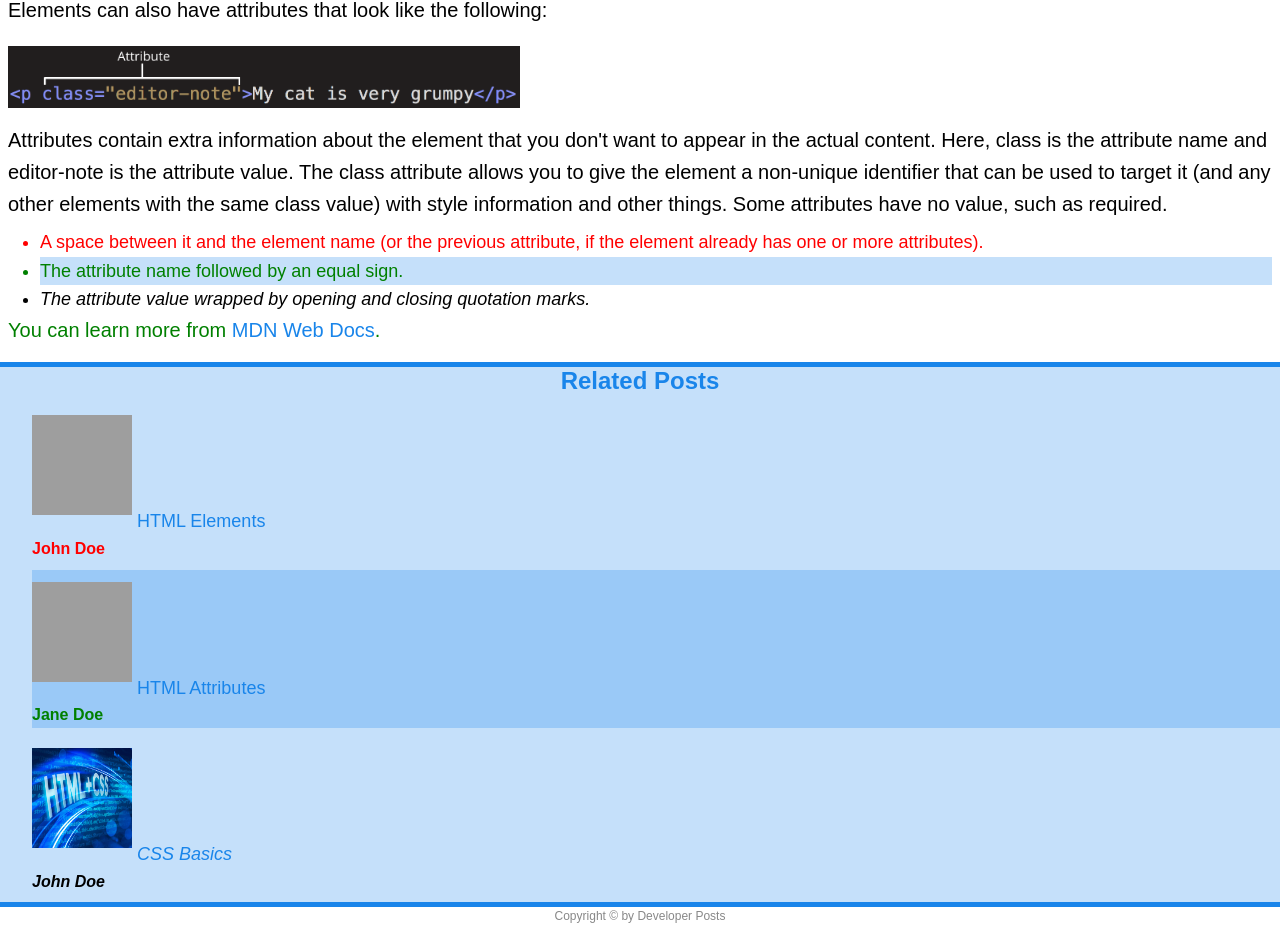
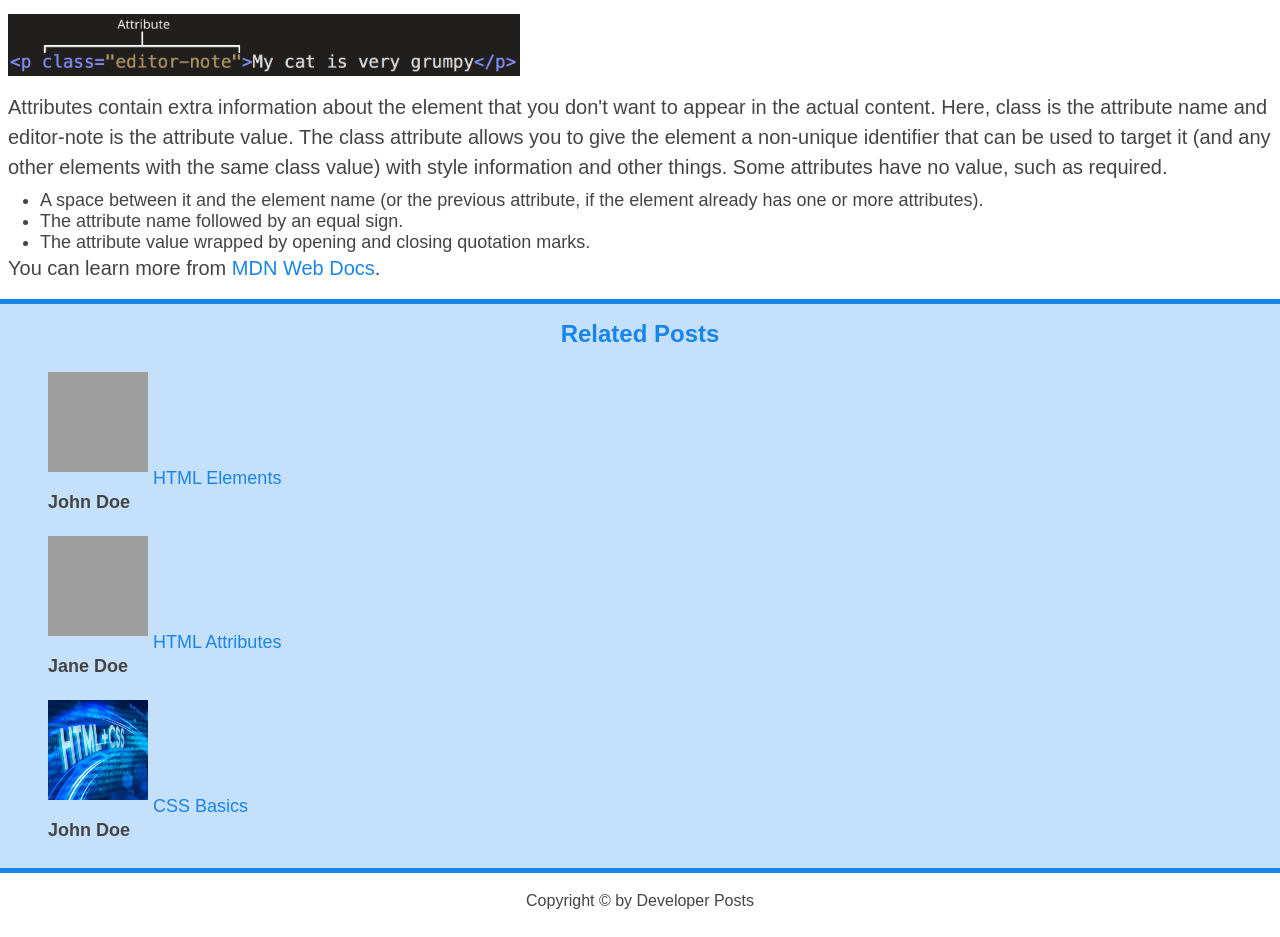
Before and after one commit to cepi-dev/2023-24-html-css-course, a plain HTML site: page index.html in a window 1280 px wide. Shown: the part 1215-2152 px from the top of the page. Drawn offline with Linux system fonts and the light colour scheme; grey boxes are pictures that could not be loaded.

Commit message:
modified:   style.css

```diff
--- a/style.css
+++ b/style.css
@@ -1,28 +1,33 @@
 * {
+    margin: 0;
     padding: 0;
-    margin: 0;
 }
 
 body {
     font-family: sans-serif;
+    color: #444;
 }
 
 .main-header {
-    background-color: rgba(25, 133, 234, 0.25);
-    border: solid #1985EA;
+    background-color: rgba(25, 133, 234, .25);
+    padding: 16px;
+    /* border-top: 5px solid #1985ea;
+    border-bottom: 5px solid #1985ea; */
+    border: solid #1985ea;
     border-width: 5px 0;
-    padding: 16px;
+}
+
+.main-header h2 {
+    margin: 0;
 }
 
 .main-header nav {
     margin-top: 16px;
-    padding-left: 8px;
 }
 
 header {
     margin-bottom: 16px;
 }
-
 
 nav {
     font-size: 18px;
@@ -33,38 +38,18 @@ article {
 }
 
 h1, h2, h3, h4 {
-    color: #1985EA;
-    margin-bottom: 8px;
-}
-
-p {
-    font-size: 20px;
-    margin-bottom: 8px;
-}
-
-ul, ol {
-    margin-left: 32px;
-}
-
-.img-post {
-    width: 100%;
-    height: 256px;
-}
-
-img {
-    margin: 12px 0;
-}
-
-p, li {
-    line-height: 1.6;
+    color: #1985ea;
+    margin-bottom: 12px;
 }
 
 h1 {
     font-size: 40px;
+    text-transform: capitalize;
 }
 
 h2 {
     font-size: 32px;
+    text-transform: uppercase;
 }
 
 h3 {
@@ -76,31 +61,115 @@ h4 {
     text-align: center;
 }
 
+p {
+    font-size: 20px;
+    line-height: 1.5;
+    margin-bottom: 8px;
+}
 
+ul, ol {
+    margin-left: 32px;
+}
 
 li {
     font-size: 18px;
 }
 
+img {
+    margin: 12px 0;
+}
 
-/* article header p {
-    color: red;
+.img-post {
+    width: 100%;
+    height: 256px;
+}
+
+/* header p {
+    font-style: italic;
 } */
 
 #author {
     font-style: italic;
-    font-size: 16px;
+    font-size: 18px;
 }
 
-/* Resolving Selector Conflicts */
 #copyright {
+    font-size: 16px;
     text-align: center;
-    font-size: 12px;
-    color: #888;
+    padding: 16px;
 }
 
-/* .copyright {
-    color: green;
+/* footer p {
+    font-size: 16px;
+    text-align: center;
+} */
+
+.related-author {
+    font-size: 18px;
+    font-weight: bold;
+}
+
+.related {
+    list-style: none;
+}
+
+aside {
+    background-color: rgba(25, 133, 234, 0.25);
+    border: solid #1985ea;
+    border-width: 5px 0;
+    padding: 16px;
+}
+
+/* .first-list-item {
+    font-weight: bold;
+} */
+
+/* li:first-child {
+    font-weight: bold;
+}
+
+li:last-child {
+    font-style: italic;
+} */
+
+/* li:nth-child(even) {
+    color: red;
+} */
+
+
+/* Missconception: This won't work */
+article p:first-child {
+    color: red;
+}
+
+/* Styling Links */
+a:link {
+    color: #1985ea;
+    text-decoration: none;
+}
+
+a:visited {
+    color: #ea1985;
+}
+
+a:hover {
+    color: #ea1985;
+    font-weight: bold;
+    text-decoration: underline;
+}
+
+a:active {
+    background-color: #1985ea;
+    font-size: initial;
+}
+
+/* Resolving Conflicts */
+/* #copyright {
+    color: #ea1985;
+}
+
+.copyright {
+    color: red;
 }
 
 .text {
@@ -108,73 +177,5 @@ li {
 }
 
 footer p {
-    color: blueviolet;
+    color: green !important;
 } */
-
-
-
-.related {
-    list-style: none;
-}
-
-.related-author {
-    font-size: 16px;
-    font-weight: bold;
-}
-
-aside {
-    background-color: rgba(25, 133, 234, 0.25);
-    border-top: 5px solid #1985EA;
-    border-bottom: 5px solid #1985EA;
-}
-
-/* .first-list-item {
-    color: red;
-} */
-
-
-li:first-child {
-    color: red;
-}
-
-li:last-child {
-    font-style: italic;
-}
-
-li:nth-child(2) {
-    color: green;
-}
-
-li:nth-child(even) {
-    background-color: #1985EA40;
-}
-
-/* Misconception: this wont work */
-article p:first-child {
-    color: red;
-}
-
-article p:last-child {
-    color: green;
-}
-
-/* Styling Links: LVHA */
-a:link {
-    color: #1985EA;
-    text-decoration: none;
-}
-
-a:visited {
-    color: #EA1985;
-}
-
-a:hover {
-    color: #1985EA;
-    font-weight: bold;
-    text-decoration: underline;
-}
-
-a:active {
-    color: white;
-    background-color: #1985EA;
-}
```
